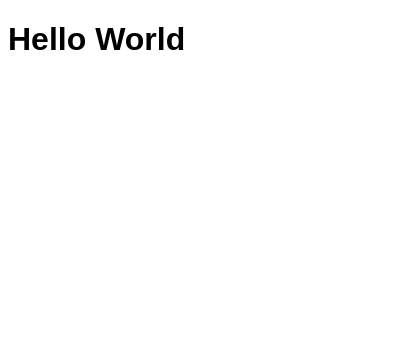
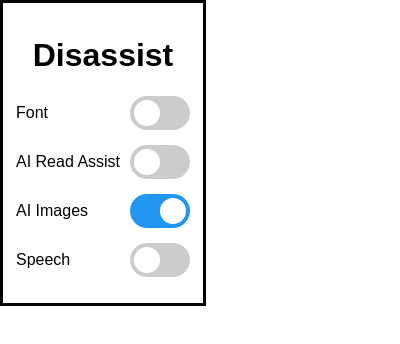
Before and after one commit to Digvijay-Bokey/Disassist, a browser extension: page popup.html in a window 400 px wide. Drawn offline with Linux system fonts and the light colour scheme; a web font is replaced by a local one.

Commit message:
create UI for chrome popup

```diff
--- a/contentScript.js
+++ b/contentScript.js
@@ -10,5 +10,8 @@ $(document).ready(function () {
 
   // Append style to the head of the current document
   $("head").append("<style>" + fontFace + "</style>");
-  $("body").attr("style", "font-family: 'font-regular', sans-serif !important");
+  $("body").attr(
+    "style",
+    "font-family: 'font-regular', sans-serif !important;"
+  );
 });
--- a/global.css
+++ b/global.css
@@ -1,13 +1,84 @@
 @font-face {
-    font-family: 'font-bold';
-    src: url('bold.woff') format('woff');
+  font-family: "font-bold";
+  src: url("bold.woff") format("woff");
 }
 
 @font-face {
-    font-family: 'font-regular';
-    src: url('regular.woff') format('woff');
+  font-family: "font-regular";
+  src: url("regular.woff") format("woff");
 }
 
 body {
-    font-family: 'font-regular', sans-serif;
+  font-family: "font-regular", sans-serif;
+  padding: 5px;
+  text-align: start;
 }
+
+.title {
+  text-align: center;
+}
+
+.settings-row {
+  display: flex;
+  align-items: center;
+  justify-content: space-between;
+  margin-bottom: 15px;
+}
+
+.setting-text {
+  flex: 1;
+  text-align: left;
+}
+
+.switch {
+  position: relative;
+  display: inline-block;
+  width: 60px;
+  height: 34px;
+}
+
+.switch input {
+  opacity: 0;
+  width: 0;
+  height: 0;
+}
+
+.slider {
+  position: absolute;
+  cursor: pointer;
+  top: 0;
+  left: 0;
+  right: 0;
+  bottom: 0;
+  background-color: #ccc;
+  -webkit-transition: 0.4s;
+  transition: 0.4s;
+  border-radius: 34px;
+}
+
+.slider:before {
+  position: absolute;
+  content: "";
+  height: 26px;
+  width: 26px;
+  left: 4px;
+  bottom: 4px;
+  background-color: white;
+  -webkit-transition: 0.4s;
+  transition: 0.4s;
+  border-radius: 50%;
+}
+
+input:checked + .slider {
+  background-color: #2196f3;
+}
+
+input:focus + .slider {
+  box-shadow: 0 0 1px #2196f3;
+}
+
+input:checked + .slider:before {
+  -webkit-transform: translateX(26px);
+  -ms-transform: translateX(26px);
+  transform: translateX(26px);
+}
--- a/popup.html
+++ b/popup.html
@@ -1,12 +1,43 @@
 <!DOCTYPE html>
-<html>
+<html style="width: 200px; height: 300px; border-style: solid">
   <head>
     <title>Disassist</title>
-    <link rel="stylesheet" type="text/css" href="global.css">
+    <link rel="stylesheet" type="text/css" href="global.css" />
   </head>
 
   <body>
-    <h1>Hello World</h1>
+    <h1 class="title">Disassist</h1>
+    <div class="settings-row">
+      <div class="setting-text">Font</div>
+      <label class="switch">
+        <input type="checkbox" />
+        <span class="slider"></span>
+      </label>
+    </div>
+
+    <div class="settings-row">
+      <div class="setting-text">AI Read Assist</div>
+      <label class="switch">
+        <input type="checkbox" />
+        <span class="slider"></span>
+      </label>
+    </div>
+
+    <div class="settings-row">
+      <div class="setting-text">AI Images</div>
+      <label class="switch">
+        <input type="checkbox" checked />
+        <span class="slider"></span>
+      </label>
+    </div>
+
+    <div class="settings-row">
+      <div class="setting-text">Speech</div>
+      <label class="switch">
+        <input type="checkbox" />
+        <span class="slider"></span>
+      </label>
+    </div>
   </body>
 
   <script src="jquery.min.js" type="text/javascript"></script>
```
Also changed, not shown: manifest.json.
